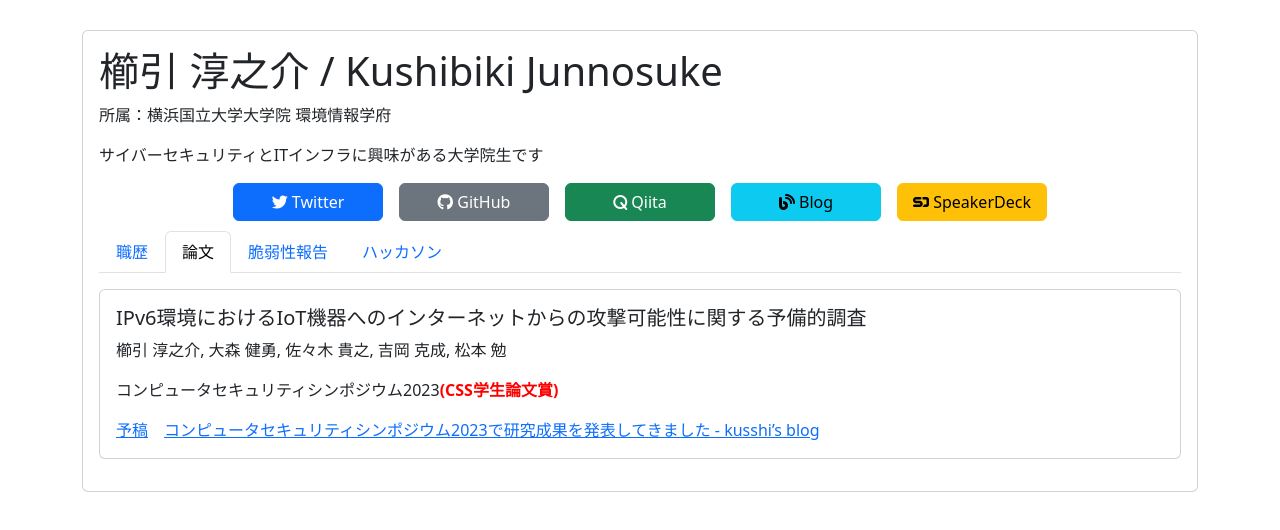
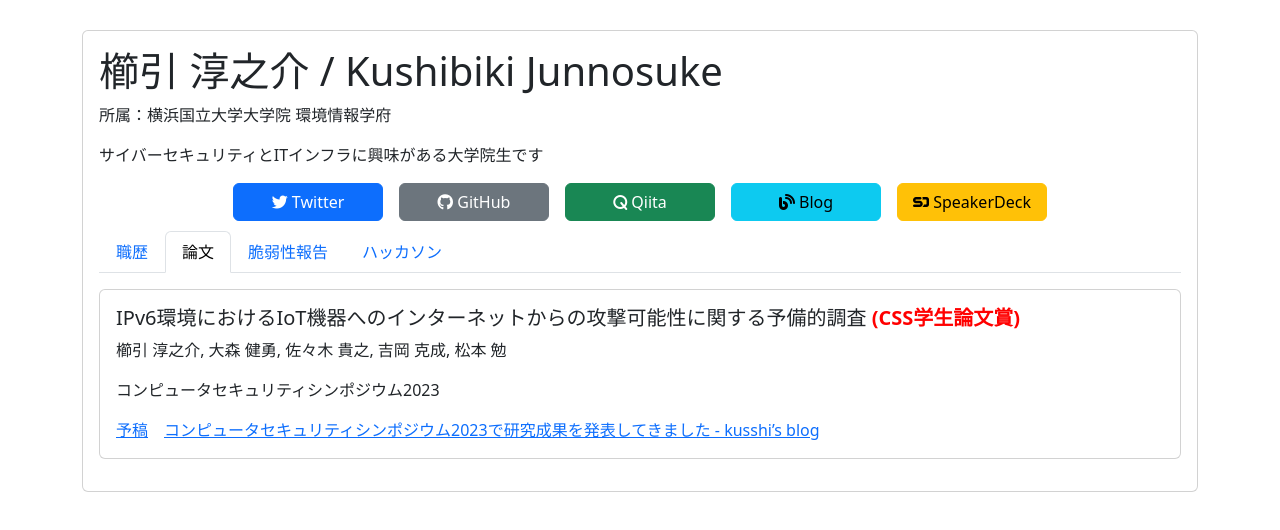
Before and after one commit to kusshi94/kusshi.dev, a React (Create React App) app: page / in a window 1280 px wide. Both pictures are taken after a click on the tab "論文". Shown: the top 530 px of the page. Built offline with nearby package versions, Linux system fonts and the light colour scheme.

Commit message:
change position of paper.award

```diff
--- a/src/App.js
+++ b/src/App.js
@@ -13,13 +13,12 @@ function PaperContent() {
       {papers.map((paper, index) => (
         <div key={index} className="card mb-3">
           <div className="card-body">
-            <h5 className="card-title">{paper.title}</h5>
+            <h5 className="card-title">{paper.title} {paper.award && <strong><span style={{ color: "red" }}>({paper.award})</span></strong>}</h5>
             <p className="card-text">
               {paper.authors.join(", ")}
             </p>
             <p className="card-text">
               {paper.event}
-              {paper.award && <strong><span style={{ color: "red" }}>({paper.award})</span></strong>}
             </p>
             <a href={paper.link} className="card-link" target="_blank" rel="noreferrer">{paper.linkTitle}</a>
             <a href={paper.blogLink} className="card-link" target="_blank" rel="noreferrer">{paper.blogTitle}</a>
```
